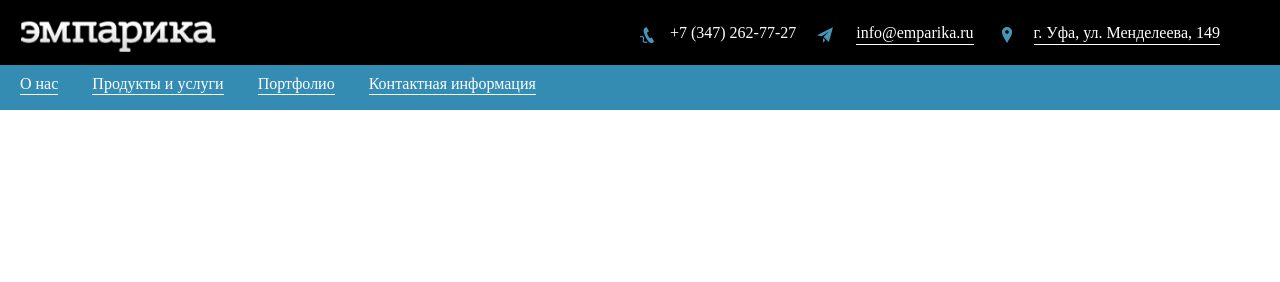
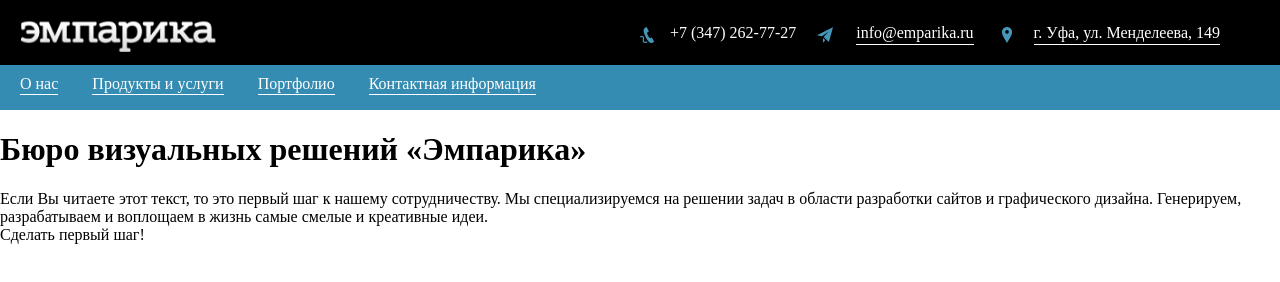
Before and after one commit to Saiongi/emparika, a plain HTML site: page index.html in a window 1280 px wide. Drawn offline with Linux system fonts and the light colour scheme.

Commit message:
Подключение шрифта
Подключаем шрифт первым способом, скачивая файл со шрифтами.
Ранее был добавлен градиент на фон

```diff
--- a/index.html
+++ b/index.html
@@ -10,14 +10,11 @@
     <div class="line black">
         <div class="logo"></div>
         <div class="contacts">
-
-
             <a href="#0" class="adress">г. Уфа, ул. Менделеева, 149</a>
             <a href="#0" class="mail">info@emparika.ru</a>
             <span class="telephone">+7 (347) 262-77-27</span>
         </div>
     </div>
-
     <div class="line blue">
         <div class="menu">
             <ul>
@@ -28,22 +25,14 @@
             </ul>
         </div>
     </div>
-
-<!--
-   </header>
-    <div class="head">
-        <div id="logo"></div>
-        <div class="gt">+7 (347) 262-77-27</div>
-        <div class="gt">info@emparika.ru</div>
-        <div class="gt">г. Уфа, ул. Менделеева, 149</div>
+</header>
+<div class="glavka">
+    <div class="column left"></div>
+    <div class="column right">
+        <div><h1>Бюро визуальных решений «Эмпарика»</h1></div>
+        <div>Если Вы читаете этот текст, то это первый шаг к нашему сотрудничеству. Мы специализируемся на решении задач в области разработки сайтов и графического дизайна. Генерируем, разрабатываем и воплощаем в жизнь самые смелые и креативные идеи.</div>
+        <div>Сделать первый шаг!</div>
     </div>
-
-    <div class="menu">
-        <div class="mt">О нас</div>
-        <div class="mt">Продукты и услуги</div>
-        <div class="mt">Портфолио</div>
-        <div class="mt">Контактная информация</div>
-    </div>
--->
+</div>
 </body>
 </html>
```
Also changed, not shown: fonts/HelveticaNeueCyr.ttf (added).
